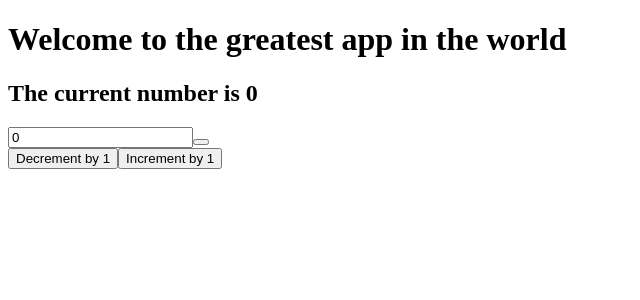
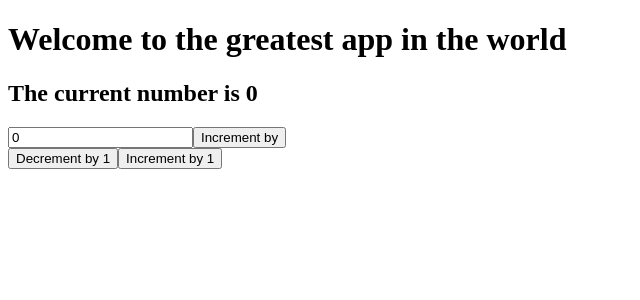
Before and after one commit to LaupWing/Introduction-to-using-Redux-Toolkit-in-Next.js-and-TypeScript, a Next.js app: page / in a window 1280 px wide. Shown: the top 300 px of the page, without its empty margins (0-640 px from the left). Built offline with nearby package versions, Linux system fonts and the light colour scheme.

Commit message:
allrighty it works

```diff
--- a/src/pages/index.tsx
+++ b/src/pages/index.tsx
@@ -20,7 +20,7 @@ const IndexPage:FC = () => {
             <button
                onClick={()=> dispatch(incrementByAmount(Number(incrementAmount)))}
             >
-
+               Increment by
             </button>
          </div>
          <div>
```
